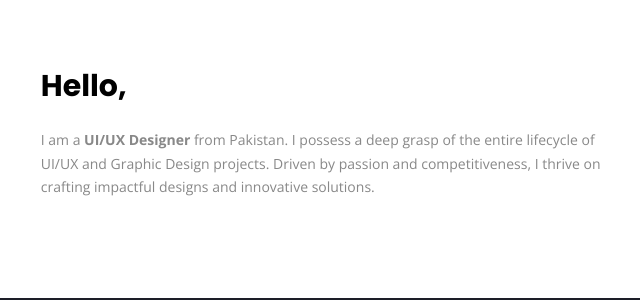
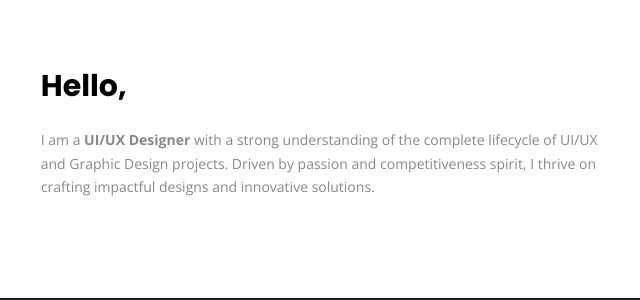
Before and after one commit to Fadhasan/cv, a plain HTML site: page index.html in a window 1280 px wide. Shown: the part 860-1160 px from the top of the page, 558-1198 px from the left. Drawn offline with nearby package versions, Linux system fonts and the light colour scheme.

Commit message:
Update index.html

```diff
--- a/index.html
+++ b/index.html
@@ -121,9 +121,9 @@
 				</div>
 				<div class="col-md-9">
 					<h2 class="mt-4 mt-md-0 mb-4">Hello,</h2>
-					<p class="mb-0">I am a <strong>UI/UX Designer</strong> from Pakistan. I possess a deep grasp of
-						the entire lifecycle of UI/UX and Graphic Design projects. Driven by passion and
-						competitiveness, I thrive on crafting impactful designs and innovative solutions.</p>
+					<p class="mb-0">I am a <strong>UI/UX Designer</strong> with a strong understanding of the
+						complete lifecycle of UI/UX and Graphic Design projects. Driven by passion and
+						competitiveness spirit, I thrive on crafting impactful designs and innovative solutions.</p>
 					<!-- <div class="row my-4">
                 <div class="col-md-6">
                     <p class="mb-2">Name: <span class="text-dark">Bako Doe</span></p>
```
